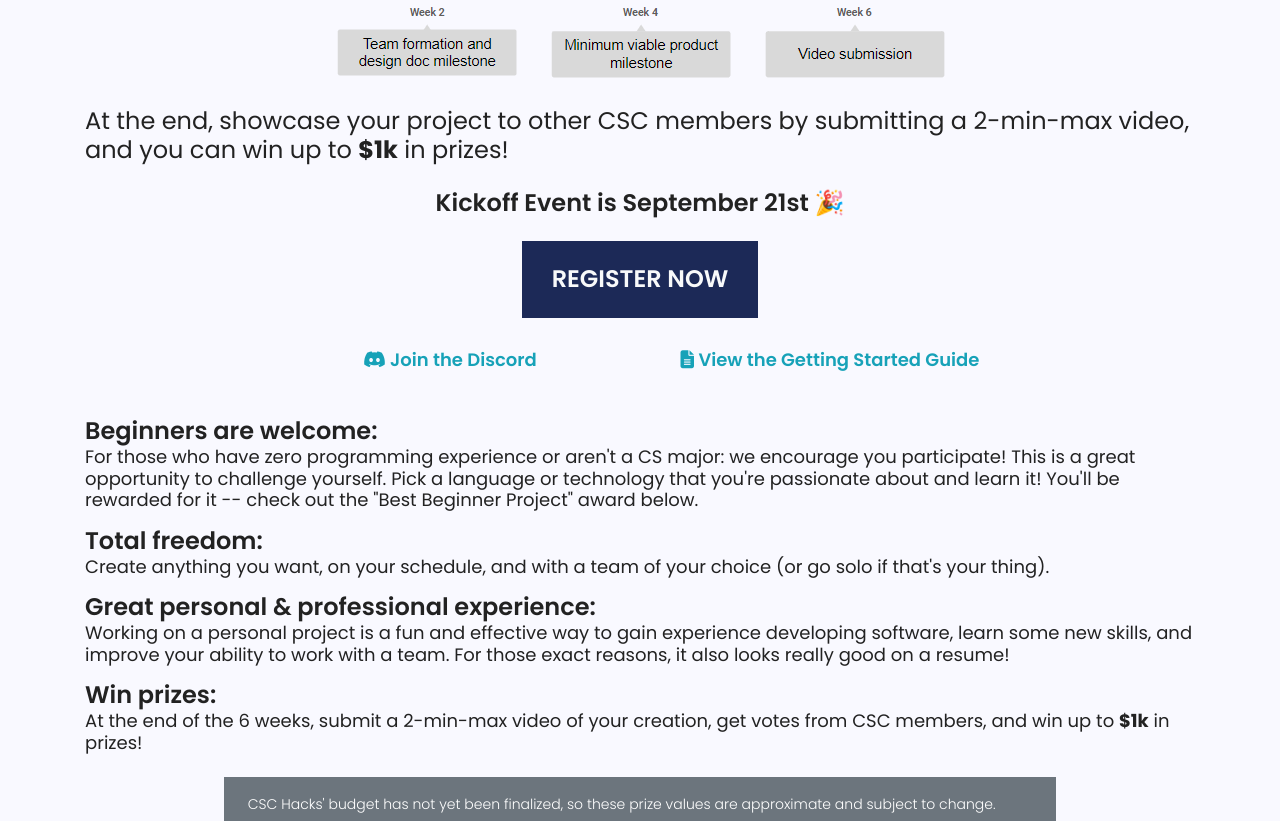
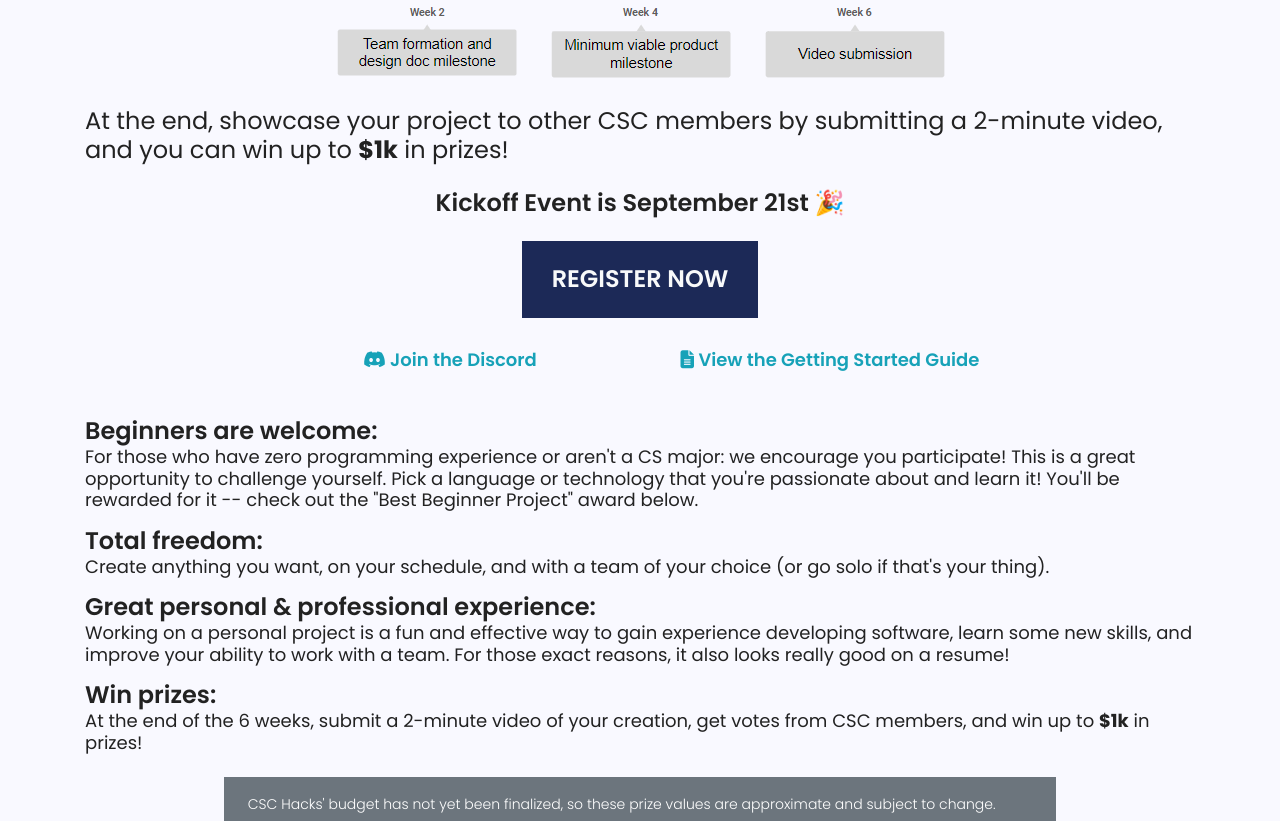
Before and after one commit to pittcsc/pittcsc-website, a Jekyll site: the page built from csc_hacks.html, in a window 1280 px wide and 1400 px high, scrolled down 587 px. Shown: the part 156-977 px from the top of the window. Built offline with Jekyll 4.4.1, drawn with Linux system fonts in a browser that asks for light colours; nearby versions of some CDN libraries; a script that is not in the unit is left out; comment, search, counter and statistics services are not loaded.

Commit message:
Minute nit

```diff
--- a/csc_hacks.html
+++ b/csc_hacks.html
@@ -20,7 +20,7 @@
     <div class="d-flex justify-content-center my-4">
       <img src="/img/csc-hacks/timeline.png" alt="CSC Hacks timeline" class="img-fluid">
     </div>
-    <p class="h3 font-weight-normal mb-4">At the end, showcase your project to other CSC members by submitting a 2-min-max video, and you can win up to <strong>$1k</strong> in prizes!</p>
+    <p class="h3 font-weight-normal mb-4">At the end, showcase your project to other CSC members by submitting a 2-minute video, and you can win up to <strong>$1k</strong> in prizes!</p>
     <h3 class="text-center mb-4">Kickoff Event is September 21st 🎉</h3>
     <div class="d-flex justify-content-center mb-2">
       <a href="https://pitt.co1.qualtrics.com/jfe/form/SV_4ImT530yjhPwtI9" class="primary-btn text-uppercase py-4">
@@ -46,7 +46,7 @@
     <h3>Great personal & professional experience:</h3>
     <p class="font-weight-normal h4 mb-3">Working on a personal project is a fun and effective way to gain experience developing software, learn some new skills, and improve your ability to work with a team. For those exact reasons, it also looks really good on a resume!</p>
     <h3>Win prizes:</h3>
-    <p class="font-weight-normal h4 mb-4">At the end of the 6 weeks, submit a 2-min-max video of your creation, get votes from CSC members, and win up to <strong>$1k</strong> in prizes!</p>
+    <p class="font-weight-normal h4 mb-4">At the end of the 6 weeks, submit a 2-minute video of your creation, get votes from CSC members, and win up to <strong>$1k</strong> in prizes!</p>
     <div class="w-75 mx-auto bg-secondary text-white px-4 py-3 mb-4">
       <p class="mb-0">CSC Hacks' budget has not yet been finalized, so these prize values are approximate and subject to change.</p>
     </div>
```
